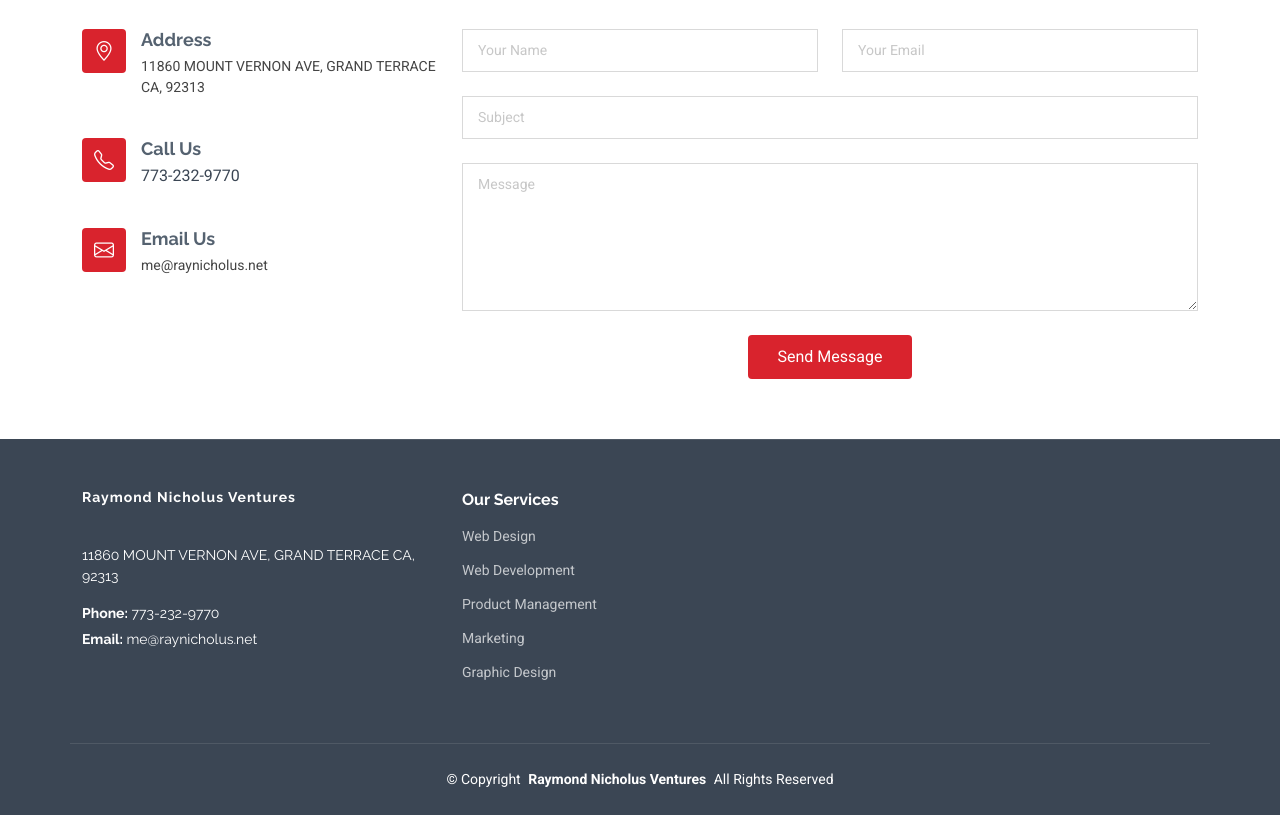
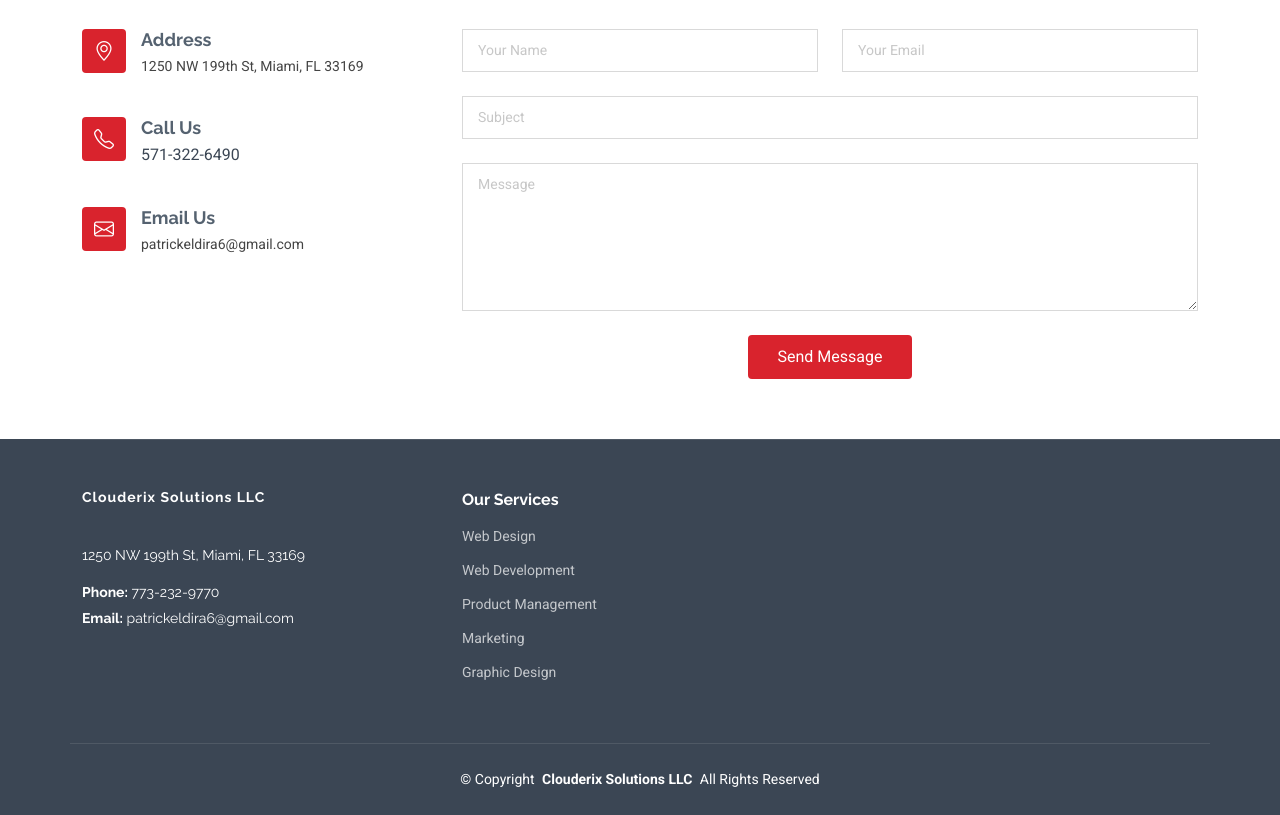
Before and after one commit to ibnul42/cloudiraLLC, a plain HTML site: page contact.html in a window 1280 px wide. Shown: the part 504-1319 px from the top of the page. Drawn offline with Linux system fonts and the light colour scheme.

Commit message:
content changed

```diff
--- a/contact.html
+++ b/contact.html
@@ -8,7 +8,7 @@
     <meta name="keywords" content="" />
 
     <!-- Favicons -->
-    <link href="assets/img/favicon.png" rel="icon" />
+    <link href="assets/img/favicon.ico" rel="icon" />
     <link href="assets/img/apple-touch-icon.png" rel="apple-touch-icon" />
 
     <!-- Fonts -->
@@ -55,7 +55,7 @@
         <a href="index.html" class="logo d-flex align-items-center me-auto">
           <!-- Uncomment the line below if you also wish to use an image logo -->
           <img src="assets/img/logo.jpg" alt="" />
-          <h1 class="sitename">Raymond Nicholus Ventures</h1>
+          <h1 class="sitename">Clouderix Solutions LLC</h1>
         </a>
 
         <nav id="navmenu" class="navmenu">
@@ -88,7 +88,7 @@
           <div class="mb-4" data-aos="fade-up" data-aos-delay="200">
             <iframe
               style="border: 0; width: 100%; height: 270px"
-              src="https://www.google.com/maps/embed?pb=!1m18!1m12!1m3!1d3306.247862464562!2d-117.31374480000001!3d34.0375125!2m3!1f0!2f0!3f0!3m2!1i1024!2i768!4f13.1!3m3!1m2!1s0x80dcac4d44f4d411%3A0xd1d3c17fcd4024e6!2s11860%20Mt%20Vernon%20Ave%2C%20Grand%20Terrace%2C%20CA%2092313%2C%20USA!5e0!3m2!1sen!2sbd!4v1749120847379!5m2!1sen!2sbd"
+              src="https://www.google.com/maps/embed?pb=!1m18!1m12!1m3!1d3587.3623443916417!2d-80.22575262459317!3d25.95615427723021!2m3!1f0!2f0!3f0!3m2!1i1024!2i768!4f13.1!3m3!1m2!1s0x88d9aefae5736593%3A0xe6e6bdd432718e18!2s1250%20NW%20199th%20St%2C%20Miami%2C%20FL%2033169%2C%20USA!5e0!3m2!1sen!2sbd!4v1751483724606!5m2!1sen!2sbd"
               frameborder="0"
               allowfullscreen=""
               loading="lazy"
@@ -108,7 +108,7 @@
                 <i class="bi bi-geo-alt flex-shrink-0"></i>
                 <div>
                   <h3>Address</h3>
-                  <p>11860 MOUNT VERNON AVE, GRAND TERRACE CA, 92313</p>
+                  <p>1250 NW 199th St, Miami, FL 33169</p>
                 </div>
               </div>
               <!-- End Info Item -->
@@ -122,7 +122,9 @@
                 <div>
                   <h3>Call Us</h3>
                   <!-- <p>(571) 322 6490dlkfghih</p> -->
-                  <a href="tel:+17732329770" class="phone_link white_bg">773-232-9770</a>
+                  <a href="tel:+15713226490" class="phone_link white_bg"
+                    >571-322-6490</a
+                  >
                 </div>
               </div>
               <!-- End Info Item -->
@@ -135,7 +137,7 @@
                 <i class="bi bi-envelope flex-shrink-0"></i>
                 <div>
                   <h3>Email Us</h3>
-                  <p>me@raynicholus.net</p>
+                  <p>patrickeldira6@gmail.com</p>
                 </div>
               </div>
               <!-- End Info Item -->
@@ -214,17 +216,15 @@
         <div class="row gy-4">
           <div class="col-lg-4 col-md-6 footer-about">
             <a href="index.html" class="logo d-flex align-items-center">
-              <span class="sitename">Raymond Nicholus Ventures</span>
+              <span class="sitename">Clouderix Solutions LLC</span>
             </a>
             <div class="footer-contact pt-3">
-              <p>11860 MOUNT VERNON AVE, GRAND TERRACE CA, 92313</p>
+              <p>1250 NW 199th St, Miami, FL 33169</p>
               <p class="mt-3">
                 <strong>Phone:</strong>
                 <a href="tel:+17732329770" class="phone_link">773-232-9770</a>
               </p>
-              <p>
-                <strong>Email:</strong> <span>me@raynicholus.net</span>
-              </p>
+              <p><strong>Email:</strong> <span>patrickeldira6@gmail.com</span></p>
             </div>
             <!-- <div class="social-links d-flex mt-4">
               <a href=""><i class="bi bi-twitter-x"></i></a>
@@ -250,7 +250,7 @@
       <div class="container copyright text-center mt-4">
         <p>
           © <span>Copyright</span>
-          <strong class="px-1 sitename">Raymond Nicholus Ventures</strong>
+          <strong class="px-1 sitename">Clouderix Solutions LLC</strong>
           <span>All Rights Reserved</span>
         </p>
       </div>
```
Also changed, not shown: index.html (+9 -9 lines), portfolio.html (+6 -8 lines), services.html (+6 -8 lines), testimonials.html (+14 -16 lines), assets/img/android-chrome-192x192.png, assets/img/android-chrome-512x512.png, assets/img/apple-touch-icon.png, assets/img/favicon-16x16.png, assets/img/favicon-32x32.png, assets/img/favicon.ico, assets/img/logo.jpg.
